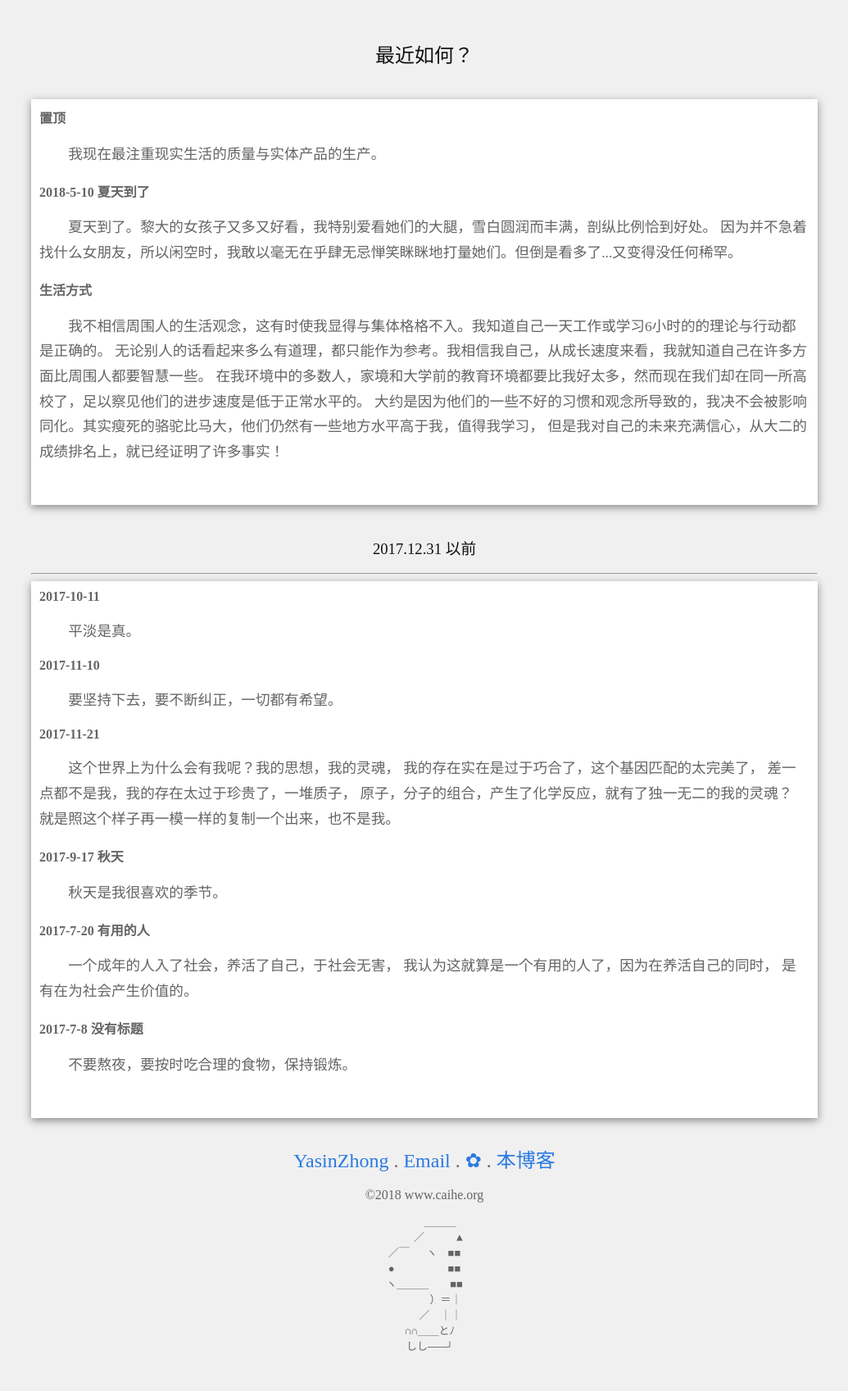
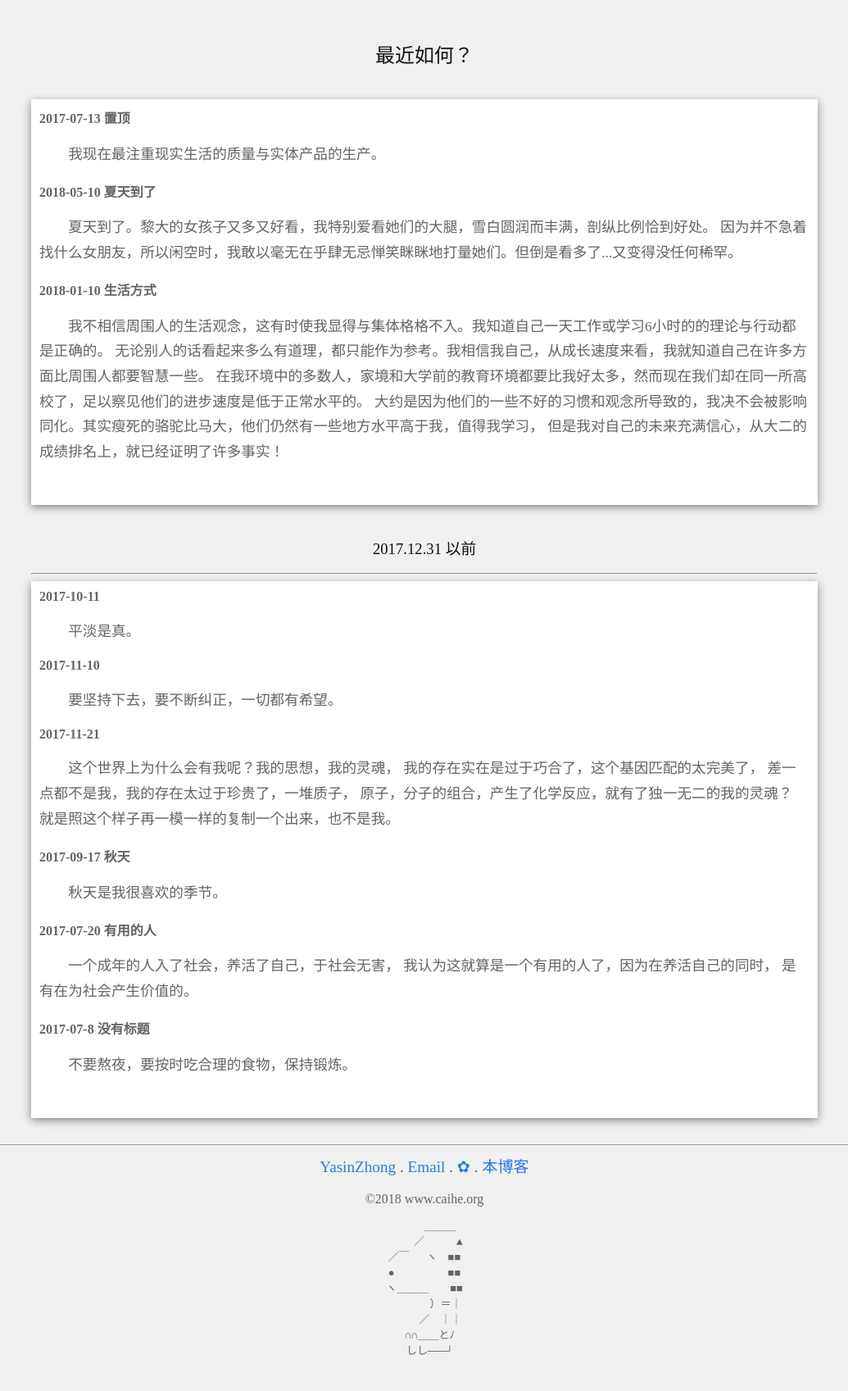
Before and after one commit to YasinZhong/yasinzhong.github.io, a Jekyll site: the page built from post0/twi.html, in a window 1280 px wide. Shown: the whole page at 82% size, without its empty margins (122-1157 px from the left). Built offline with Jekyll 4.4.1, drawn with Linux system fonts in a browser that asks for light colours; comment, search, counter and statistics services are not loaded.

Commit message:
2018/05/18

```diff
--- a/_layouts/default-index.html
+++ b/_layouts/default-index.html
@@ -29,6 +29,9 @@
 
 
 
+
+
+	<hr />
 	<div id="div-header" >
 
 	  <a href="http://a.caihe.org">YasinZhong</a> .
--- a/_layouts/default-twit.html
+++ b/_layouts/default-twit.html
@@ -49,7 +49,7 @@
 	  {{ content }}
 	</div>
 
-
+	<hr />
 	<div id="div-header" >
 
 	  <a href="http://a.caihe.org">YasinZhong</a> .
--- a/_layouts/default.html
+++ b/_layouts/default.html
@@ -19,7 +19,7 @@
 
 
 
-
+	<hr />
 	<div id="div-header" >
 			<a href="http://a.caihe.org">YasinZhong</a> .
 			<a href="mailto:m@caihe.org" >Email</a> .
--- a/cssjs/a.css
+++ b/cssjs/a.css
@@ -60,7 +60,7 @@ li
 {
 	background-color:white;
 	margin: auto;
-	margin-bottom: 0.7em;
+	margin-bottom: 1em;
 	margin-top: 2em;
 	height: auto;
 	width: 50%;
@@ -74,8 +74,9 @@ li
 #div-header
 {
 	font-weight: lighter;
-	font-size: 1.5em;
+	font-size: 1.2em;
 	margin: auto;
+	margin-top: 0.5em;
 }
 
 
--- a/post0/twi.html
+++ b/post0/twi.html
@@ -8,17 +8,17 @@ title: 最近如何？
 
 
 <div class="divider" id="置顶">
- <b>置顶</b><p>
+ <b>2017-07-13 置顶</b><p>
   我现在最注重现实生活的质量与实体产品的生产。
  </p>
 
 
-  <b>2018-5-10 夏天到了</b><p>
+  <b>2018-05-10 夏天到了</b><p>
   夏天到了。黎大的女孩子又多又好看，我特别爱看她们的大腿，雪白圆润而丰满，剖纵比例恰到好处。
   因为并不急着找什么女朋友，所以闲空时，我敢以毫无在乎肆无忌惮笑眯眯地打量她们。但倒是看多了...又变得没任何稀罕。
   </p>
 
-  <b>生活方式</b><p>
+  <b>2018-01-10 生活方式</b><p>
   我不相信周围人的生活观念，这有时使我显得与集体格格不入。我知道自己一天工作或学习6小时的的理论与行动都是正确的。
   无论别人的话看起来多么有道理，都只能作为参考。我相信我自己，从成长速度来看，我就知道自己在许多方面比周围人都要智慧一些。
   在我环境中的多数人，家境和大学前的教育环境都要比我好太多，然而现在我们却在同一所高校了，足以察见他们的进步速度是低于正常水平的。
@@ -49,17 +49,17 @@ title: 最近如何？
   就是照这个样子再一模一样的复制一个出来，也不是我。
   </p>
 
-  <b>2017-9-17 秋天</b><p>
+  <b>2017-09-17 秋天</b><p>
   秋天是我很喜欢的季节。
   </p>
 
-  <b>2017-7-20 有用的人</b><p>
+  <b>2017-07-20 有用的人</b><p>
   一个成年的人入了社会，养活了自己，于社会无害，
   我认为这就算是一个有用的人了，因为在养活自己的同时，
   是有在为社会产生价值的。
   </p>
 
-  <b>2017-7-8 没有标题</b><p>
+  <b>2017-07-8 没有标题</b><p>
   不要熬夜，要按时吃合理的食物，保持锻炼。
   </p>
 
```
